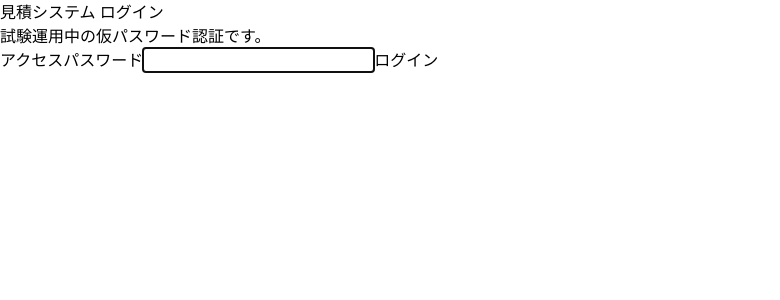
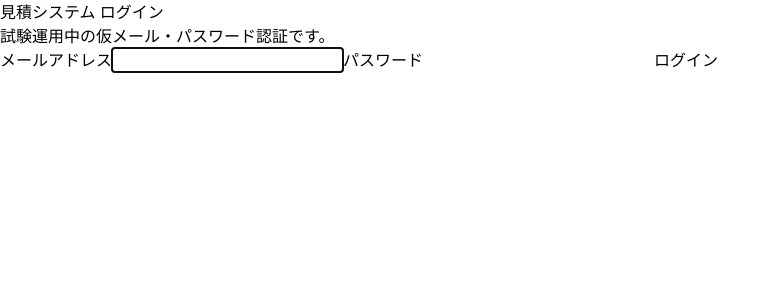
Before and after one commit to 55czdps6dj-ai/mitumori-pro3, a Next.js app: page /login in a window 1280 px wide. Shown: the top 300 px of the page, without its empty margins (0-780 px from the left). Built offline with nearby package versions, Linux system fonts and the light colour scheme.

Commit message:
Require email for temporary login

```diff
--- a/src/app/login/page.tsx
+++ b/src/app/login/page.tsx
@@ -3,6 +3,7 @@
 import { FormEvent, useState } from 'react';
 
 export default function LoginPage() {
+  const [email, setEmail] = useState('');
   const [password, setPassword] = useState('');
   const [isSubmitting, setIsSubmitting] = useState(false);
   const [errorMessage, setErrorMessage] = useState('');
@@ -16,7 +17,7 @@ export default function LoginPage() {
       const response = await fetch('/api/auth/login', {
         method: 'POST',
         headers: { 'Content-Type': 'application/json' },
-        body: JSON.stringify({ password }),
+        body: JSON.stringify({ email, password }),
       });
       const result = await response.json().catch(() => ({}));
 
@@ -43,20 +44,34 @@ export default function LoginPage() {
             見積システム ログイン
           </h1>
           <p className="text-xs text-slate-500 font-bold">
-            試験運用中の仮パスワード認証です。
+            試験運用中の仮メール・パスワード認証です。
           </p>
         </div>
 
         <label className="block space-y-2">
           <span className="text-xs font-black text-slate-600">
-            アクセスパスワード
+            メールアドレス
+          </span>
+          <input
+            type="email"
+            value={email}
+            onChange={(event) => setEmail(event.target.value)}
+            className="w-full border-2 border-slate-200 rounded-lg px-3 py-3 text-sm outline-none focus:border-[#003366]"
+            autoComplete="email"
+            autoFocus
+          />
+        </label>
+
+        <label className="block space-y-2">
+          <span className="text-xs font-black text-slate-600">
+            パスワード
           </span>
           <input
             type="password"
             value={password}
             onChange={(event) => setPassword(event.target.value)}
             className="w-full border-2 border-slate-200 rounded-lg px-3 py-3 text-sm outline-none focus:border-[#003366]"
-            autoFocus
+            autoComplete="current-password"
           />
         </label>
 
```
Also changed, not shown: src/app/api/auth/login/route.ts (+8 -4 lines), 1 other file (tests, documents, lock files or other folders).
